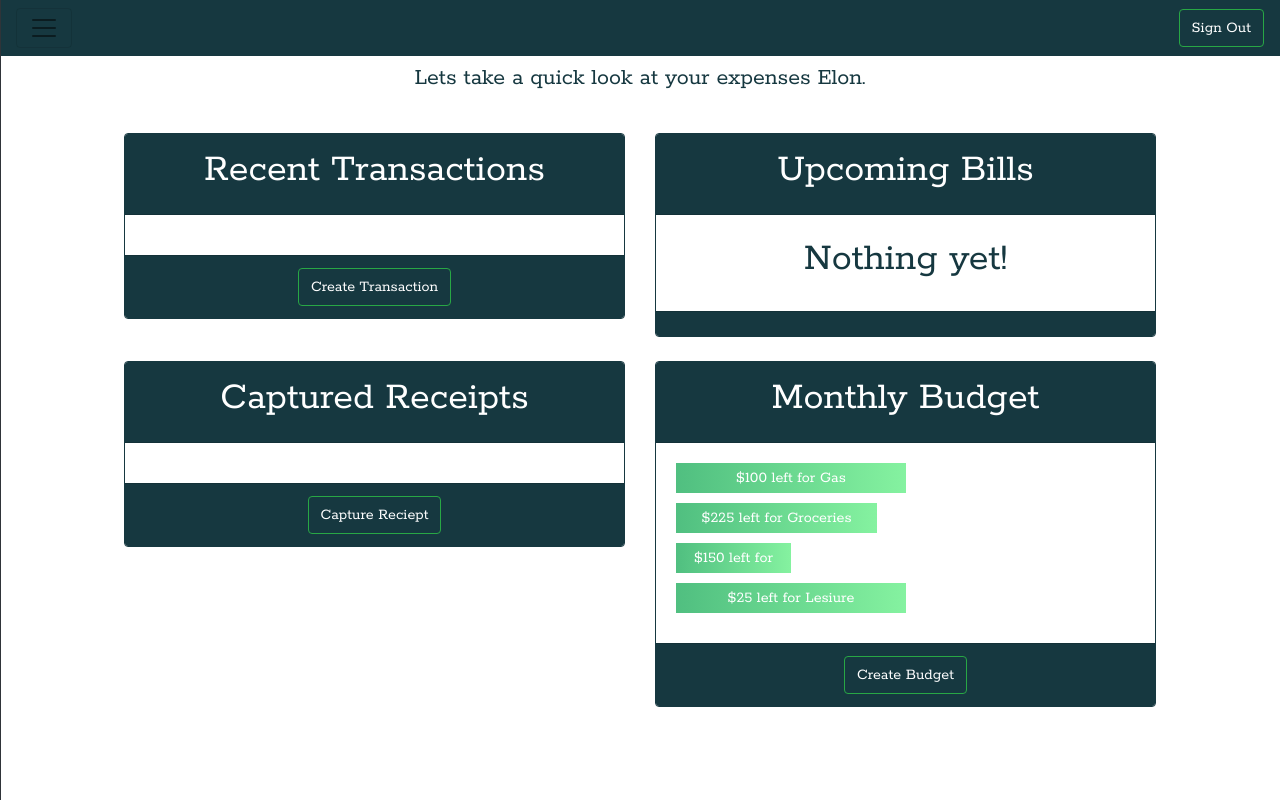
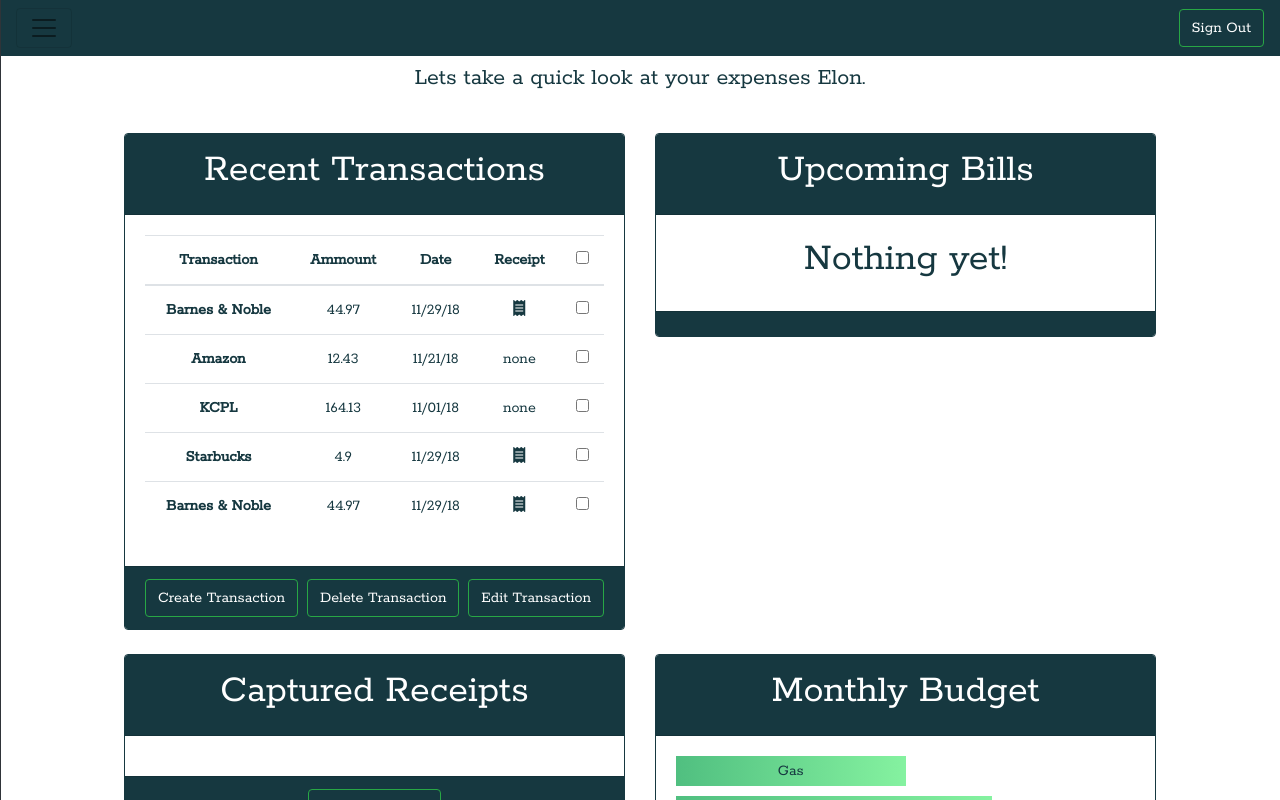
Before and after one commit to huntikins/Expense, a Vue app in the folder client/: page /dashboard in a window 1280 px wide. Shown: the top 800 px of the page. Built offline with nearby package versions, Linux system fonts and the light colour scheme.

Commit message:
updated dash

```diff
--- a/client/src/components/budgetdash.vue
+++ b/client/src/components/budgetdash.vue
@@ -8,7 +8,7 @@
                     v-for="budget in budgets"
                     >
                 <span class="chart__label">
-                    ${{ budget.limit - budget.current }} left for {{ budget.type }}
+                    {{ budget.type }}
                 </span>
                 </li>
             </ul>
@@ -29,19 +29,19 @@ export default {
             {
                 type: 'Groceries',
                 limit: 400,
-                current: 175,
+                current: 275,
                 //percent: current*100/limit
             },
             {
                 type: 'Entertainment',
                 limit: 200,
-                current: 50,
+                current: 195,
                 //percent: current*100/limit
             },
             {
                 type: 'Lesiure',
                 limit: 50,
-                current: 25,
+                current: 15,
                 //percent: current*100/limit
             }
             ]
@@ -95,7 +95,7 @@ export default {
 }
 .chart__label {
   line-height: 30px;
-  color: white;
+  color: #163840;
 }
 @keyframes anim-lightspeed-in {
   0% {
--- a/client/src/components/dashboardframe.vue
+++ b/client/src/components/dashboardframe.vue
@@ -14,10 +14,13 @@
                         <h1 class="text-white">Recent Transactions</h1>
                     </div>
                     <div class="card-body">
+                        <translog></translog>
                         <!--insert translog div here-->
                     </div>
                     <div class="card-footer">
-                        <button class="btn btn-outline-success my-2 my-sm-0">Create Transaction</button>
+                        <button class="btn btn-outline-success my-2 my-sm-0 float-left">Create Transaction</button>
+                        <button class="btn btn-outline-success my-2 my-sm-0">Delete Transaction</button>
+                        <button class="btn btn-outline-success my-2 my-sm-0 float-right" @click="editTrans">Edit Transaction</button>
                     </div>
                 </div>
             </div>
@@ -68,17 +71,19 @@
 <script>
 import budgetdash from './budgetdash.vue'
 import createBudgetModal from './createBudgetModal.vue'
+import translog from './translog.vue'
 export default {
     data: () => ({
-        name: "Elon"
+        name: "Elon",
     }),
     components: {
         budgetdash,
-        createBudgetModal
+        createBudgetModal,
+        translog
     },
     methods: {
         newBudget: function(event){
-          this.modal = true
+            this.modal = true
         }
     }
 }
@@ -91,4 +96,12 @@ export default {
 .card {
     border: 1px solid #163840;
 }
+.trans {
+    overflow-y: scroll;
+    height: 200px;
+}
+.transInfo {
+    padding: 0;
+    margin: 0;
+}
 </style>
--- /dev/null
+++ b/client/src/components/translog.vue
@@ -0,0 +1,69 @@
+<template>
+    <table class="table table-hover">
+        <thead>
+            <tr>
+                <th scope="col">Transaction</th>
+                <th scope="col">Ammount</th>
+                <th scope="col">Date</th>
+                <th scope="col">Receipt</th>
+                <th v-show="update=true"><input type="checkbox"></th>
+            </tr>
+        </thead>
+        <tbody>
+            <tr v-for="trans in transactions">
+                <th scope="row">{{ trans.title }}</th>
+                <td>{{ trans.price }}</td>
+                <td>{{ trans.date }}</td>
+                <td v-if="trans.receipt == true"><i class="fas fa-receipt"></i></td>
+                <td v-else>none</td>
+                <td v-if="update=true"><input type="checkbox"></td>
+            </tr>
+        </tbody>
+    </table>
+</template>
+
+<script>
+import dashboardframe from './dashboardframe.vue'
+export default {
+    data(){
+        return {
+            update: false,
+            transactions: [
+            {
+                title: "Barnes & Noble",
+                price: 44.97,
+                date: "11/29/18",
+                receipt: true,
+            },
+            {
+                title: "Amazon",
+                price: 12.43,
+                date: "11/21/18",
+                receipt: false,
+            },
+            {
+                title: "KCPL",
+                price: 164.13,
+                date: "11/01/18",
+                receipt: false,
+            },
+            {
+                title: "Starbucks",
+                price: 4.90,
+                date: "11/29/18",
+                receipt: true,
+            },
+            {
+                title: "Barnes & Noble",
+                price: 44.97,
+                date: "11/29/18",
+                receipt: true,
+            }]
+        }
+    }
+}
+</script>
+
+<style>
+
+</style>
```
Also changed, not shown: 1 other file (tests, documents, lock files or other folders).
